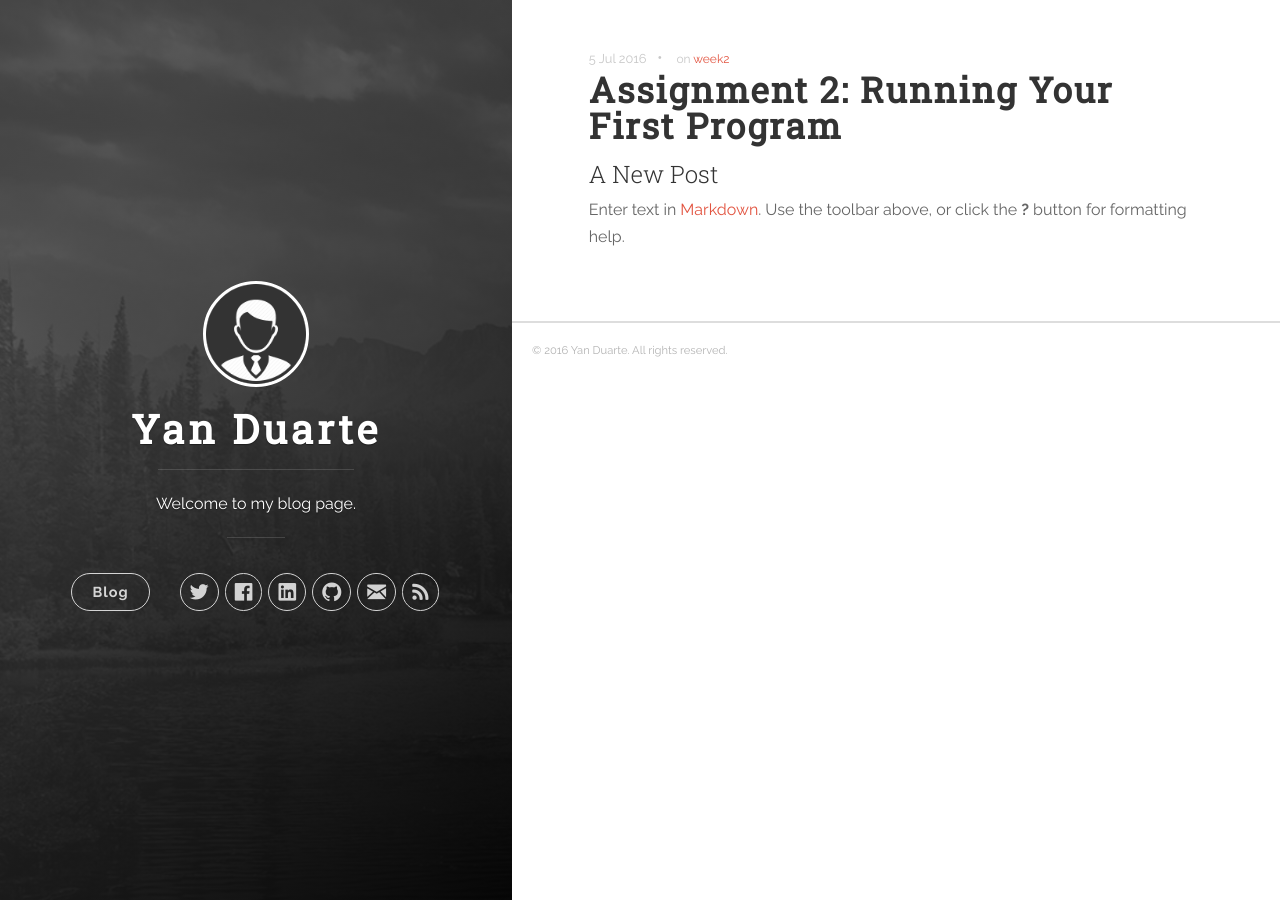
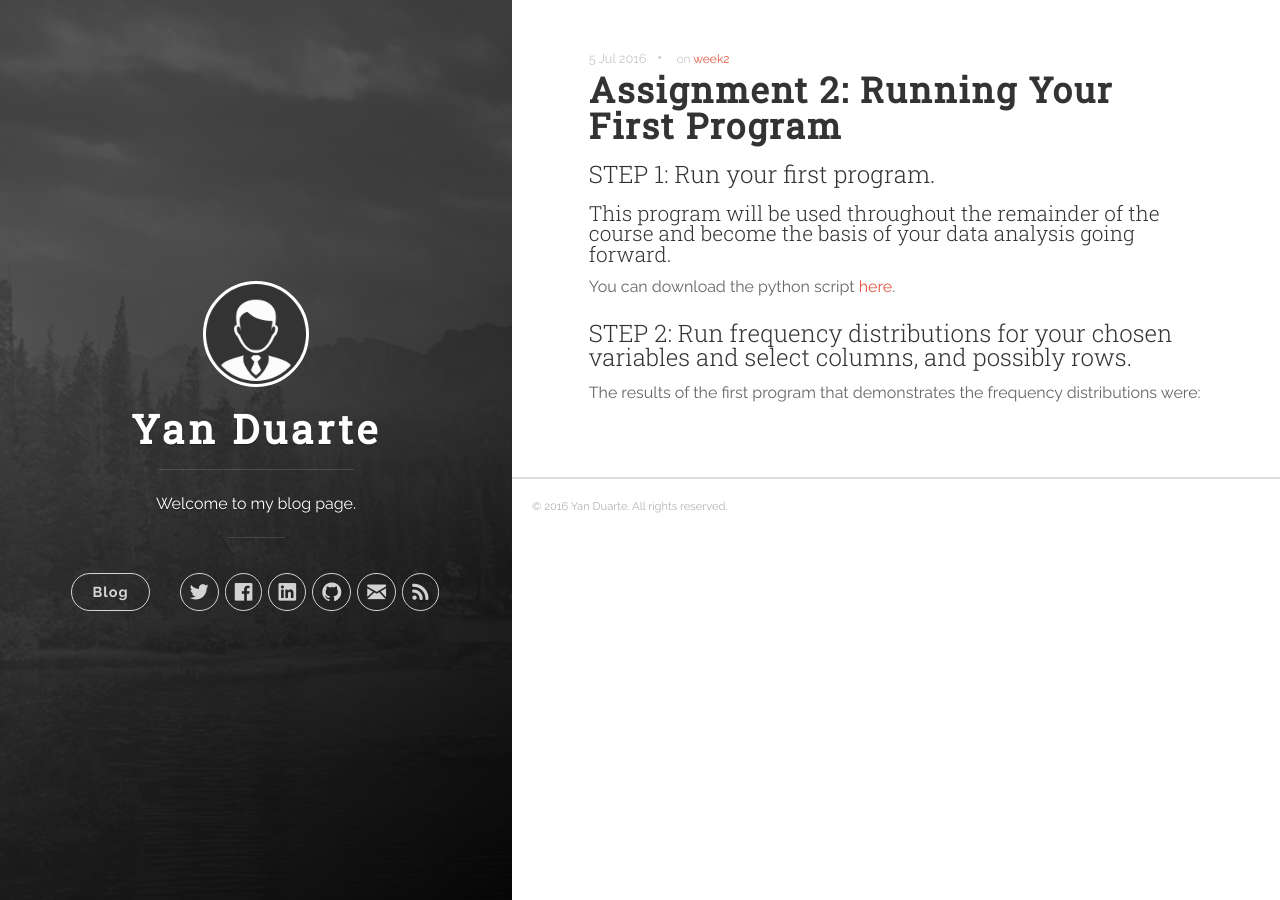
Before and after one commit to yan-duarte/yan-duarte.github.io, a Jekyll site: the page built from _posts/2016-07-05-Assignment2.md, in a window 1280 px wide. Built offline with Jekyll 4.4.1, drawn with Linux system fonts in a browser that asks for light colours; nearby versions of some CDN libraries.

Commit message:
Updated 2016-07-05-Assignment2.md

```diff
--- a/_posts/2016-07-05-Assignment2.md
+++ b/_posts/2016-07-05-Assignment2.md
@@ -9,6 +9,13 @@ tags:
   - week2
 title: 'Assignment 2: Running Your First Program'
 ---
-## A New Post
 
-Enter text in [Markdown](http://daringfireball.net/projects/markdown/). Use the toolbar above, or click the **?** button for formatting help.
+## STEP 1: Run your first program.
+
+### This program will be used throughout the remainder of the course and become the basis of your data analysis going forward.
+
+You can download the python script [here](https://yan-duarte.github.io/archives/assignment2.py).
+
+## STEP 2: Run frequency distributions for your chosen variables and select columns, and possibly rows.
+
+The results of the first program that demonstrates the frequency distributions were:
```
